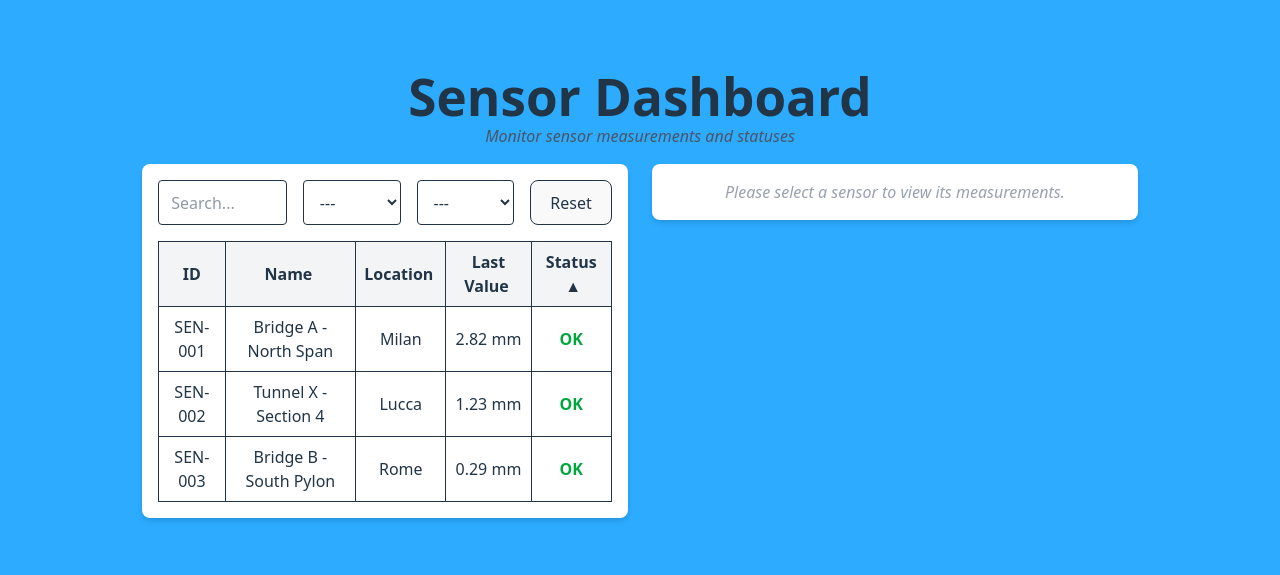
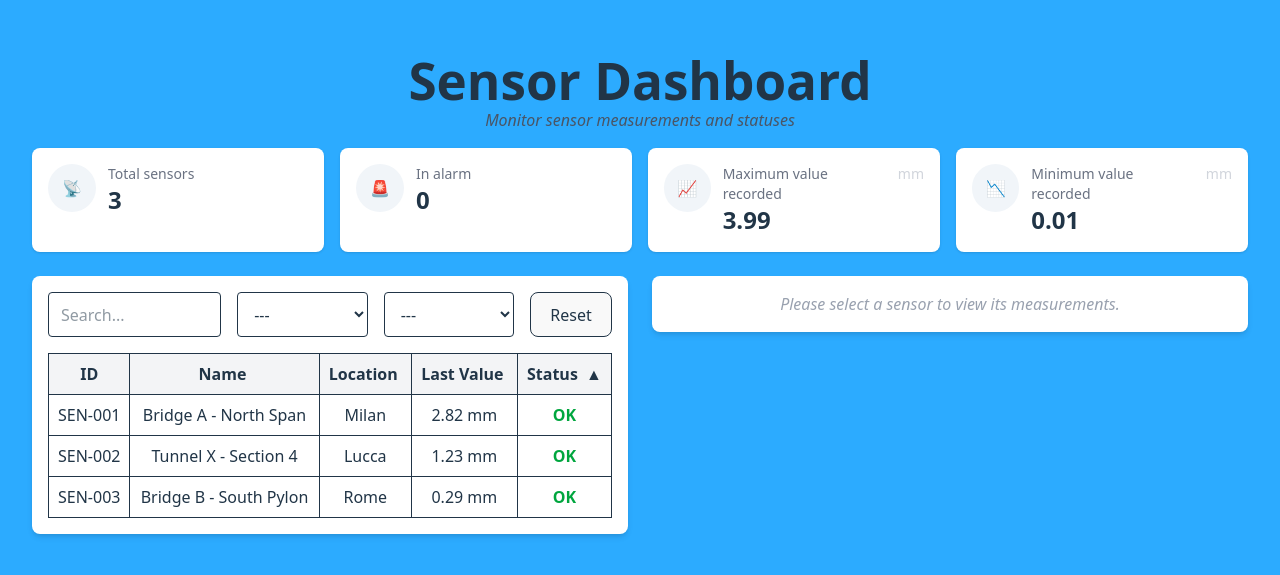
Before and after one commit to luca-longinotti/movesolutions-challenge, a Vue app in the folder move-dashboard/: page / in a window 1280 px wide. Shown: the part 107-682 px from the top of the page. Built offline with nearby package versions, Linux system fonts and the light colour scheme.

Commit message:
add summary cards

```diff
--- /dev/null
+++ b/move-dashboard/src/components/SummaryCard.vue
@@ -0,0 +1,25 @@
+<script setup>
+import { toDisplayString } from 'vue'
+
+const props = defineProps({
+    title: { type: String, required: true },
+    value: { type: [String, Number], default: '' }
+});
+</script>
+
+<template>
+    <div class="p-4 bg-white rounded-lg shadow-sm flex items-start gap-3 justify-between">
+        <div class="flex items-start gap-3">
+            <div class="w-12 h-12 rounded-full bg-slate-100 flex items-center justify-center text-slate-700">
+                <slot name="icon"></slot>
+            </div>
+            <div class="text-left">
+                <div class="text-sm text-gray-500">{{ title }}</div>
+                <div class="text-2xl font-semibold">{{ toDisplayString(value) }}</div>
+            </div>
+        </div>
+        <div class="text-right text-sm text-gray-300"> <!-- reserved for small extra info (es: mm) -->
+            <slot name="meta"></slot>
+        </div>
+    </div>
+</template>
--- a/move-dashboard/src/views/Dashboard.vue
+++ b/move-dashboard/src/views/Dashboard.vue
@@ -3,6 +3,7 @@ import {ref, onMounted, computed} from 'vue';
 import { generateMeasurements } from '../utils/generateMeasurements';
 import SensorTable from '../components/SensorsTable.vue';
 import SensorChart from '../components/SensorsChart.vue';
+import SummaryCard from '../components/SummaryCard.vue';
 
 const sensors = ref([]);
 const selectedSensor = ref(null);
@@ -40,6 +41,21 @@ function resetFilters() {
   filterLocation.value = "all";
 }
 
+const alarmCount = computed(() => sensors.value.filter(s => s.status === "Alarm").length);
+
+//Overall min and max across all registered measurements (summary cards)
+const globalMax = computed(() => {
+    const values = sensors.value.flatMap(s => (s.measurements || []).map(m => Number(m.disp_mm) || 0))
+    if (!values.length) return 0
+    return Math.round(Math.max(...values) * 100) / 100
+})
+
+const globalMin = computed(() => {
+    const values = sensors.value.flatMap(s => (s.measurements || []).map(m => Number(m.disp_mm) || 0))
+    if (!values.length) return 0
+    return Math.round(Math.min(...values) * 100) / 100
+})
+
 
 function onSelectSensor(sensor) {
     selectedSensor.value = sensor;
@@ -75,6 +91,26 @@ onMounted(loadSensors);
     <div class="w-full text-center mb-4">
         <h1 class="text-3xl font-bold">Sensor Dashboard</h1>
         <p class="text-gray-600 italic">Monitor sensor measurements and statuses</p>
+    </div>
+
+    <div class="grid grid-cols-2 lg:grid-cols-4 gap-4 mb-6">
+                <SummaryCard title="Total sensors" :value="sensors.length">
+                    <template #icon>📡</template>
+                </SummaryCard>
+
+                <SummaryCard title="In alarm" :value="alarmCount">
+                    <template #icon>🚨</template>
+                </SummaryCard>
+
+                <SummaryCard title="Maximum value recorded" :value="globalMax">
+                    <template #icon>📈</template>
+                    <template #meta>mm</template>
+                </SummaryCard>
+
+                <SummaryCard title="Minimum value recorded" :value="globalMin">
+                    <template #icon>📉</template>
+                    <template #meta>mm</template>
+                </SummaryCard>
     </div>
 
     <div class="flex flex-col lg:flex-row items-start gap-6">
```
